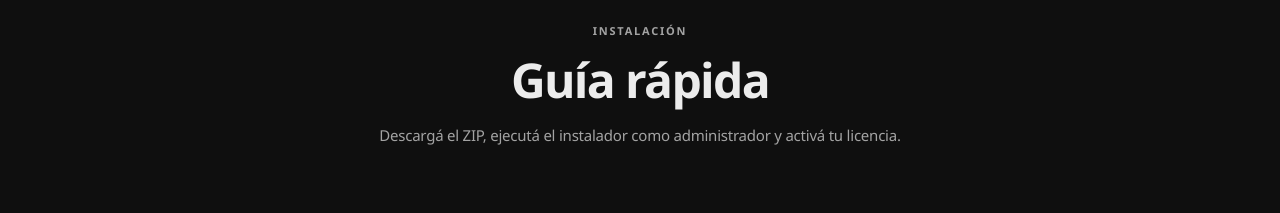
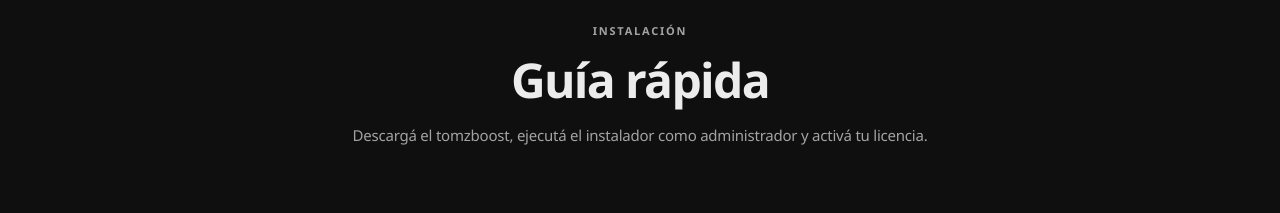
Before and after one commit to tomasavellaneda/tomzboost-site, a React (Vite) app: page / in a window 1280 px wide. Shown: the part 5800-6013 px from the top of the page. Built offline with nearby package versions, Linux system fonts and the light colour scheme.

Commit message:
Actualiza guía rápida: ZIP por tomzboost
Co-authored-by: tomasavellanedaa <tomasavellanedaa@gmail.com>

```diff
--- a/src/App.tsx
+++ b/src/App.tsx
@@ -274,7 +274,7 @@ export default function App() {
         <div className="section-heading centered">
           <span>Instalación</span>
           <h2>Guía rápida</h2>
-          <p>Descargá el ZIP, ejecutá el instalador como administrador y activá tu licencia.</p>
+          <p>Descargá el tomzboost, ejecutá el instalador como administrador y activá tu licencia.</p>
         </div>
       </section>
 
```
